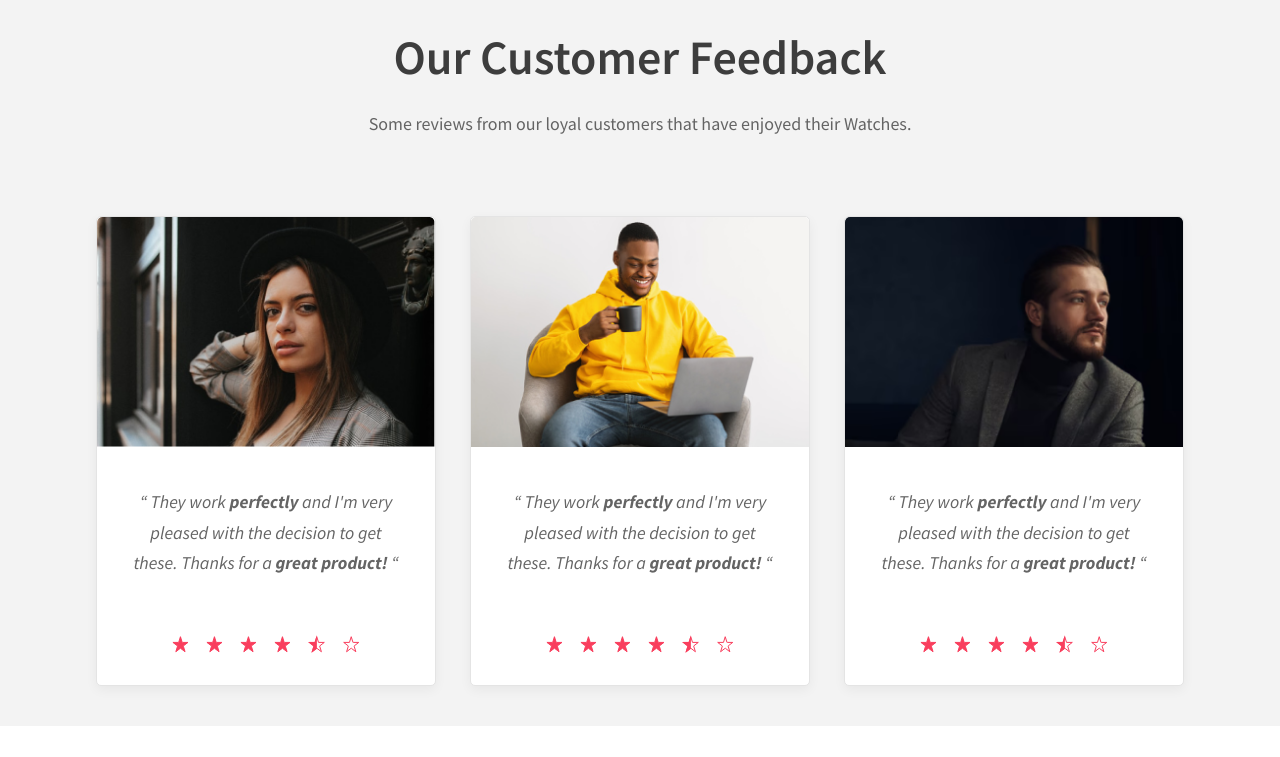
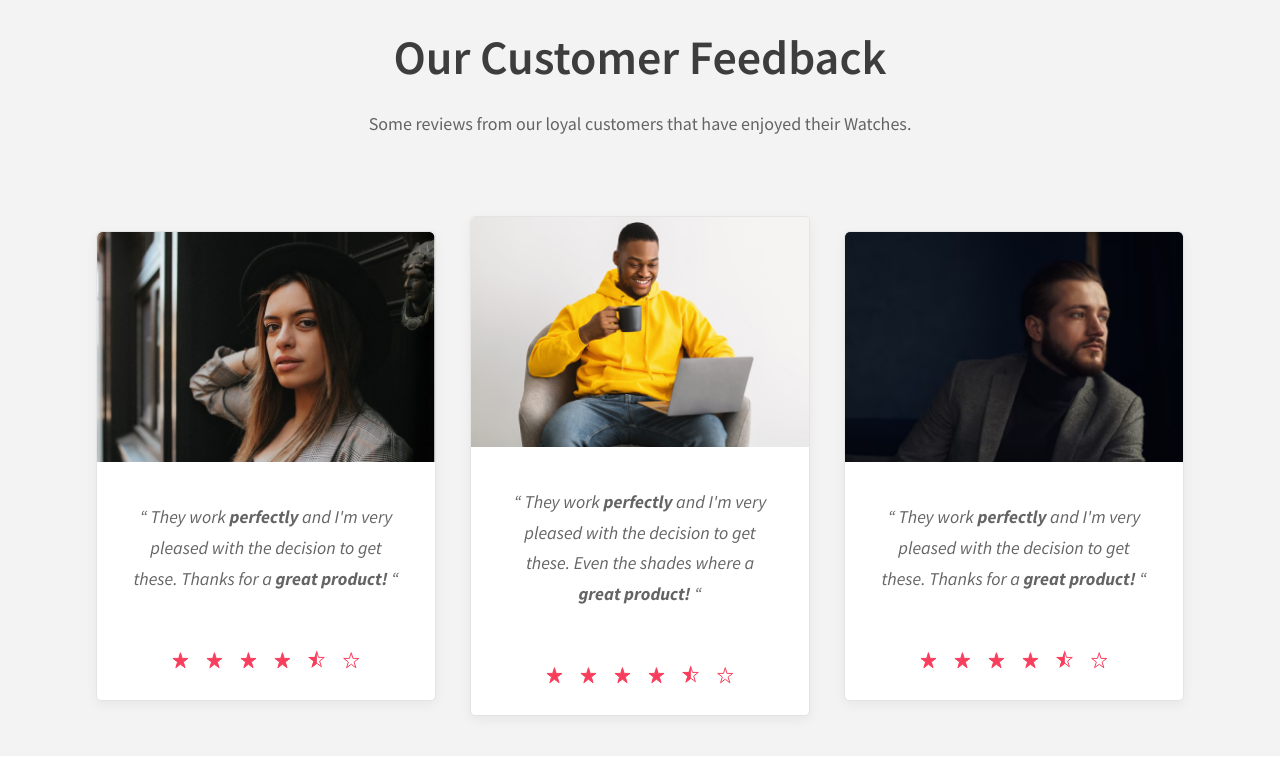
Before and after one commit to Code-Institute-Submissions/MikaCodez-Divine_Timing_JanResub, a Django app: page / in a window 1280 px wide. Shown: the part 2859-3616 px from the top of the page. Run offline with Django 3.2, Linux system fonts and the light colour scheme; some libraries are stand-ins or nearby versions.

Commit message:
changed line on review to test deployment

```diff
--- a/home/templates/home/index.html
+++ b/home/templates/home/index.html
@@ -216,7 +216,7 @@
         <div class="testimonial-card">
             <img src="{{ MEDIA_URL }}testi-2.png" alt="testimonal">
             <p class="text-paragraph">“ They work <b>perfectly</b> and I'm very pleased with the decision to get
-                these. Thanks for a <b>great product!</b> “</p>
+                these. Even the shades where a <b>great product!</b> “</p>
             <div class="rating">
                 <img src="{{ MEDIA_URL }}Star-fill.svg" alt="">
                 <img src="{{ MEDIA_URL }}Star-fill.svg" alt="">
```
